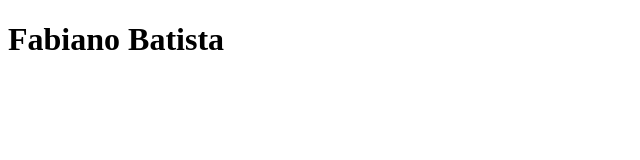
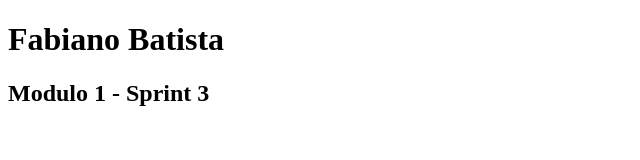
Before and after one commit to fabianobbats/teste, a plain HTML site: page index.html in a window 1280 px wide. Shown: the whole page, without its empty margins (0-640 px from the left). Drawn offline with Linux system fonts and the light colour scheme.

Commit message:
Update index.html
add subtitulo com o nome do modulo e sprint atual

```diff
--- a/index.html
+++ b/index.html
@@ -8,5 +8,6 @@
 </head>
 <body>
     <h1>Fabiano Batista</h1>
+    <h2>Modulo 1 - Sprint 3</h2>
 </body>
 </html>
```
